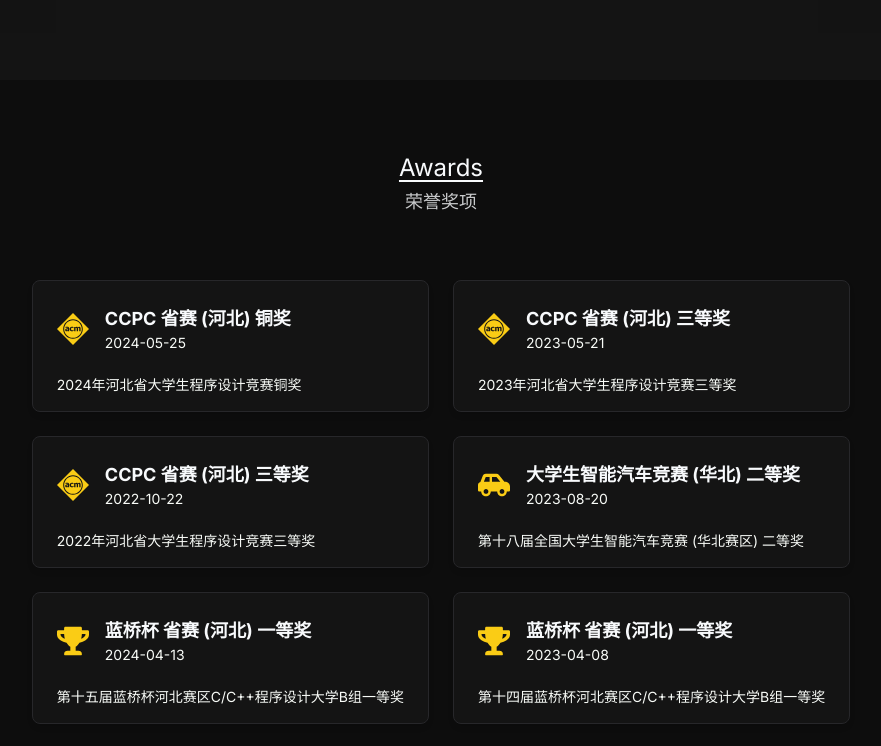
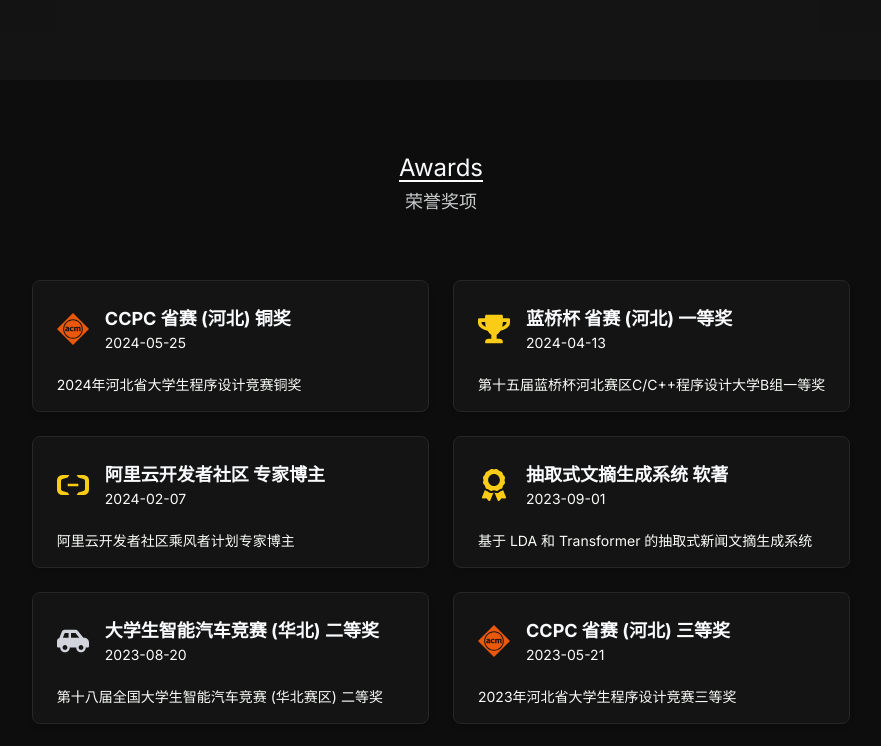
Before and after one commit to wmh1024/AboutMePage, a Next.js app: page / in a window 1280 px wide. Shown: the part 2000-2746 px from the top of the page, without its empty margins (199-1080 px from the left). Built offline with nearby package versions, Linux system fonts and the light colour scheme.

Commit message:
update: AwardList

```diff
--- a/src/components/awardlist.tsx
+++ b/src/components/awardlist.tsx
@@ -1,7 +1,7 @@
-import {FaCarSide, FaTrophy} from 'react-icons/fa'; // 使用 react-icons 库中的奖杯图标
+import {FaAward, FaCarSide, FaTrophy} from 'react-icons/fa'; // 使用 react-icons 库中的奖杯图标
 import {cn} from "@/lib/utils";
 import React from "react";
-import {SiAcm} from "react-icons/si";
+import {SiAcm, SiAlibabacloud} from "react-icons/si";
 
 function AwardList({awards}: { awards: AwardType[] }) {
   return (
@@ -18,13 +18,22 @@
           <div className="flex flex-col p-6 pb-4 grow">
             <div className="flex items-center mb-4">
               {award.is_acm && (
-                <SiAcm className="text-yellow-400 w-8 h-8 mr-4"/>
+                <SiAcm className="text-orange-600 w-8 h-8 mr-4"/>
               )}
               {award.is_car && (
-                <FaCarSide className="text-yellow-400 w-8 h-8 mr-4"/>
+                <FaCarSide className="text-gray-300 w-8 h-8 mr-4"/>
+              )}
+              {award.is_ali && (
+                <SiAlibabacloud className="text-yellow-400 w-8 h-8 mr-4"/>
+              )}
+              {award.is_award1 && (
+                <FaAward className="text-yellow-400 w-8 h-8 mr-4"/>
+              )}
+              {award.is_award2 && (
+                <FaAward className="text-gray-300 w-8 h-8 mr-4"/>
               )}
 
-              {!award.is_acm && !award.is_car && (
+              {!award.is_acm && !award.is_car && !award.is_ali && !award.is_award1 && !award.is_award2 && (
                 <FaTrophy className="text-yellow-400 w-8 h-8 mr-4"/>
               )}
               <div>
@@ -50,6 +59,9 @@
   description: string;
   is_acm?: boolean;
   is_car?: boolean;
+  is_ali?: boolean;
+  is_award1?: boolean;
+  is_award2?: boolean;
 };
 
 
--- a/src/pages/index.tsx
+++ b/src/pages/index.tsx
@@ -97,7 +97,7 @@
         />
         ，全栈开发者。
         <br/>
-        鸟要高飞先振翅，人求上进先读书。
+        鸟欲高飞先振翅，人求上进先读书。
       </div>
       <div className={`stats mt-6 flex flex-col max-w-[80vw]`}>
         <img
@@ -128,30 +128,44 @@
               date: "2024-05-25",
               description: "2024年河北省大学生程序设计竞赛铜奖",
               is_acm: true
-            },
-            {
+            }, {
+              title: "蓝桥杯 省赛 (河北) 一等奖",
+              date: "2024-04-13",
+              description: "第十五届蓝桥杯河北赛区C/C++程序设计大学B组一等奖"
+            }, {
+              title: "阿里云开发者社区 专家博主",
+              date: "2024-02-07",
+              description: "阿里云开发者社区乘风者计划专家博主",
+              is_ali: true
+            }, {
+              title: "抽取式文摘生成系统 软著",
+              date: "2023-09-01",
+              description: "基于 LDA 和 Transformer 的抽取式新闻文摘生成系统",
+              is_award1: true
+            }, {
+              title: "大学生智能汽车竞赛 (华北) 二等奖",
+              date: "2023-08-20",
+              description: "第十八届全国大学生智能汽车竞赛 (华北赛区) 二等奖",
+              is_car: true
+            }, {
               title: "CCPC 省赛 (河北) 三等奖",
               date: "2023-05-21",
               description: "2023年河北省大学生程序设计竞赛三等奖",
               is_acm: true
+            }, {
+              title: "蓝桥杯 省赛 (河北) 一等奖",
+              date: "2023-04-08",
+              description: "第十四届蓝桥杯河北赛区C/C++程序设计大学B组一等奖"
             }, {
               title: "CCPC 省赛 (河北) 三等奖",
               date: "2022-10-22",
               description: "2022年河北省大学生程序设计竞赛三等奖",
               is_acm: true
             }, {
-              title: "大学生智能汽车竞赛 (华北) 二等奖",
-              date: "2023-08-20",
-              description: "第十八届全国大学生智能汽车竞赛 (华北赛区) 二等奖",
-              is_car: true
-            }, {
-              title: "蓝桥杯 省赛 (河北) 一等奖",
-              date: "2024-04-13",
-              description: "第十五届蓝桥杯河北赛区C/C++程序设计大学B组一等奖"
-            }, {
-              title: "蓝桥杯 省赛 (河北) 一等奖",
-              date: "2023-04-08",
-              description: "第十四届蓝桥杯河北赛区C/C++程序设计大学B组一等奖"
+              title: "河北省青少年科技创新大赛 二等奖",
+              date: "2013-03-01",
+              description: "第二十八届河北省青少年科技创新大赛二等奖",
+              is_award2: true
             }
           ]}
         />
```
